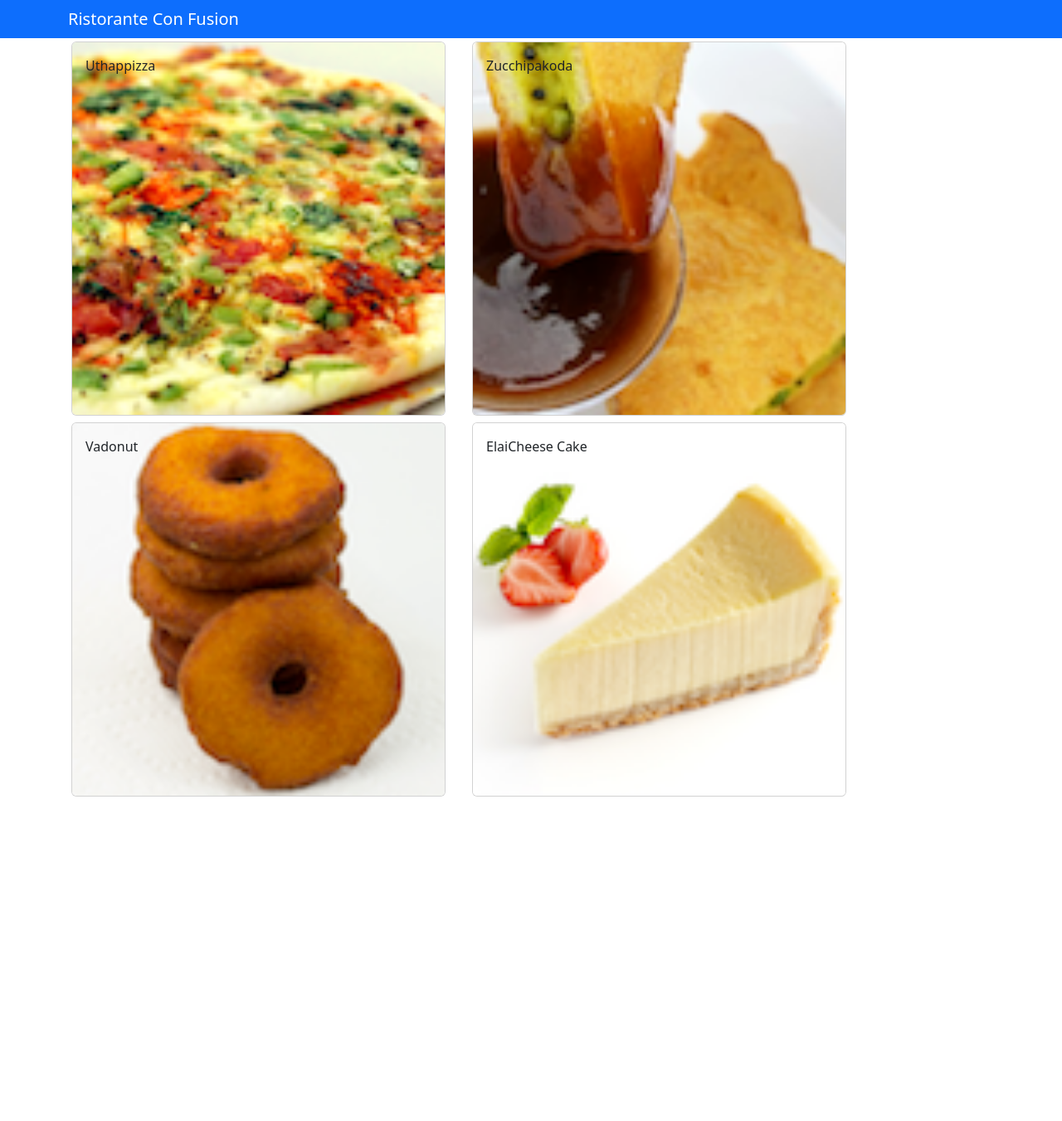
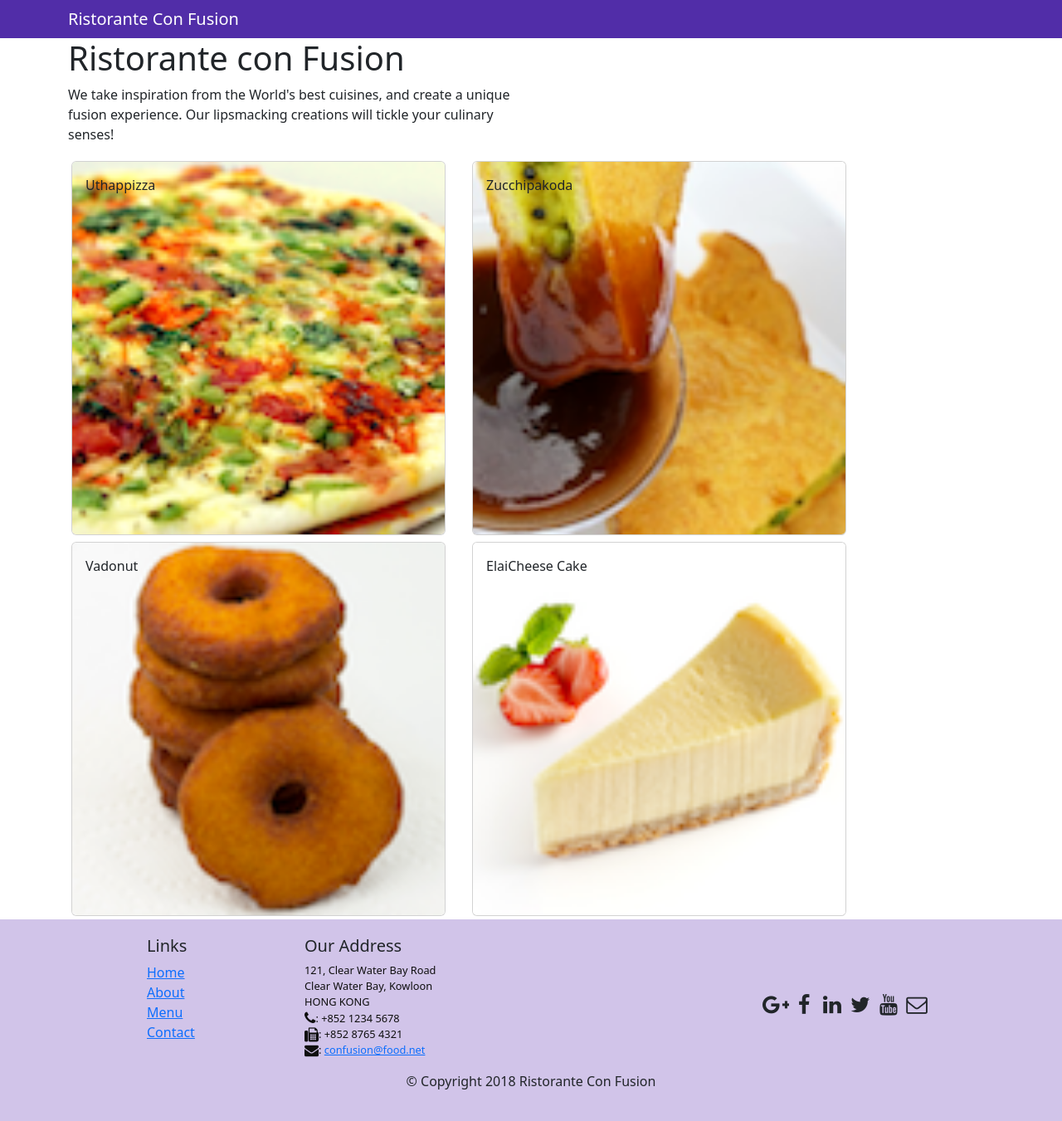
Before and after one commit to PhanNhuong123/Funix, a React (Create React App) app in the folder confusion/: page /contactus in a window 1280 px wide. Shown: the whole page at 83% size. Before the commit the page ends 964 px from the top, so only its background shows below. Built offline with nearby package versions, Linux system fonts and the light colour scheme.

Commit message:
Header and Footer

```diff
--- a/confusion/package.json
+++ b/confusion/package.json
@@ -6,6 +6,8 @@
     "@testing-library/jest-dom": "^5.16.2",
     "@testing-library/react": "^12.1.3",
     "@testing-library/user-event": "^13.5.0",
+    "bootstrap-social": "^5.1.1",
+    "font-awesome": "^4.7.0",
     "react": "^17.0.2",
     "react-dom": "^17.0.2",
     "react-scripts": "5.0.0",
--- a/confusion/src/App.css
+++ b/confusion/src/App.css
@@ -10,3 +10,36 @@
     font-weight: bold;
 
 }
+.row-header{
+    margin:0px auto;
+    padding:0px auto;
+}
+
+.row-content {
+    margin:0px auto;
+    padding: 50px 0px 50px 0px;
+    border-bottom: 1px ridge;
+    min-height:400px;
+}
+
+.footer{
+    background-color: #D1C4E9;
+    margin:0px auto;
+    padding: 20px 0px 20px 0px;
+}
+.jumbotron {
+    padding:70px 30px 70px 30px;
+    margin:0px auto;
+    background: #9575CD ;
+    color:floralwhite;
+}
+
+address{
+    font-size:80%;
+    margin:0px;
+    color:#0f0f0f;
+}
+
+.navbar-dark {
+    background-color: #512DA8;
+}
--- a/confusion/src/components/DishdetailComponent.js
+++ b/confusion/src/components/DishdetailComponent.js
@@ -1,5 +1,4 @@
 import React from "react";
-import reactDom from "react-dom";
 import { Navbar, CardImg, CardImgOverlay, CardTitle } from "reactstrap";
 
 function DishDetail(prop) {
--- /dev/null
+++ b/confusion/src/components/FooterComponent.js
@@ -0,0 +1,50 @@
+import React from 'react';
+
+function Footer(props) {
+    return(
+    <div className="footer">
+        <div className="container">
+            <div className="row justify-content-center">
+                <div className="col-4 offset-1 col-sm-2">
+                    <h5>Links</h5>
+                    <ul className="list-unstyled">
+                        <li><a href="#">Home</a></li>
+                        <li><a href="#">About</a></li>
+                        <li><a href="#">Menu</a></li>
+                        <li><a href="contactus.html">Contact</a></li>
+                    </ul>
+                </div>
+                <div className="col-7 col-sm-5">
+                    <h5>Our Address</h5>
+                    <address>
+		              121, Clear Water Bay Road<br />
+		              Clear Water Bay, Kowloon<br />
+		              HONG KONG<br />
+		              <i className="fa fa-phone fa-lg"></i>: +852 1234 5678<br />
+		              <i className="fa fa-fax fa-lg"></i>: +852 8765 4321<br />
+		              <i className="fa fa-envelope fa-lg"></i>: <a href="mailto:confusion@food.net">
+                         confusion@food.net</a>
+                    </address>
+                </div>
+                <div className="col-12 col-sm-4 align-self-center">
+                    <div className="text-center">
+                        <a className="btn btn-social-icon btn-google" href="http://google.com/+"><i className="fa fa-google-plus"></i></a>
+                        <a className="btn btn-social-icon btn-facebook" href="http://www.facebook.com/profile.php?id="><i className="fa fa-facebook"></i></a>
+                        <a className="btn btn-social-icon btn-linkedin" href="http://www.linkedin.com/in/"><i className="fa fa-linkedin"></i></a>
+                        <a className="btn btn-social-icon btn-twitter" href="http://twitter.com/"><i className="fa fa-twitter"></i></a>
+                        <a className="btn btn-social-icon btn-google" href="http://youtube.com/"><i className="fa fa-youtube"></i></a>
+                        <a className="btn btn-social-icon" href="mailto:"><i className="fa fa-envelope-o"></i></a>
+                    </div>
+                </div>
+            </div>
+            <div className="row justify-content-center">
+                <div className="col-auto">
+                    <p>© Copyright 2018 Ristorante Con Fusion</p>
+                </div>
+            </div>
+        </div>
+    </div>
+    )
+}
+
+export default Footer;
--- /dev/null
+++ b/confusion/src/components/HeaderComponent.js
@@ -0,0 +1,28 @@
+import React, { Component } from 'react';
+import { Navbar, NavbarBrand, Jumbotron } from 'reactstrap';
+
+class Header extends Component {
+  render() {
+    return(
+    <React.Fragment>
+      <Navbar dark>
+        <div className="container">
+            <NavbarBrand href="/">Ristorante Con Fusion</NavbarBrand>
+        </div>
+      </Navbar>
+      <div className='jumbutron' >
+           <div className="container">
+               <div className="row row-header">
+                   <div className="col-12 col-sm-6">
+                       <h1>Ristorante con Fusion</h1>
+                       <p>We take inspiration from the World's best cuisines, and create a unique fusion experience. Our lipsmacking creations will tickle your culinary senses!</p>
+                   </div>
+               </div>
+           </div>
+       </div>
+    </React.Fragment>
+    );
+  }
+}
+
+export default Header;
--- a/confusion/src/components/MainComponent.js
+++ b/confusion/src/components/MainComponent.js
@@ -4,6 +4,8 @@
 import DishDetail from "./DishdetailComponent";
 import Menu from "./MenuComponent";
 import { DISHES } from "../share/dishes";
+import Footer from "./FooterComponent";
+import Header from "./HeaderComponent";
 
 class Main extends Component {
   constructor(props) {
@@ -21,11 +23,7 @@
   render() {
     return (
       <div className="App">
-        <Navbar dark color="primary">
-          <div className="container">
-            <NavbarBrand href="/">Ristorante Con Fusion</NavbarBrand>
-          </div>
-        </Navbar>
+        <Header/>
         <Menu
           dishes={this.state.dishes}
           onClick={(dishId) => this.onDishSelect(dishId)}
@@ -37,6 +35,7 @@
             )[0]
           }
         />
+        <Footer/>
       </div>
     );
   }
--- a/confusion/src/index.js
+++ b/confusion/src/index.js
@@ -1,5 +1,7 @@
 import React from 'react';
 import ReactDOM from 'react-dom';
+import 'font-awesome/css/font-awesome.css';
+import 'bootstrap-social/bootstrap-social.css';
 import './index.css';
 import App from './App';
 import reportWebVitals from './reportWebVitals';
```
Also changed, not shown: confusion/src/components/MenuComponent.js (+7 -13 lines), 1 other file (tests, documents, lock files or other folders).
